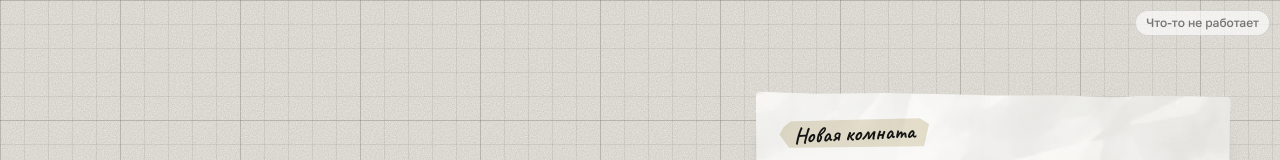
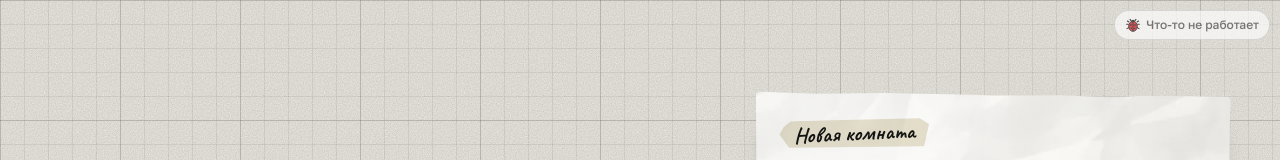
Before and after one commit to pomazkoff/tvoyak, a Next.js app: page / in a window 1280 px wide. Shown: the top 160 px of the page. Built offline with nearby package versions, Linux system fonts and the light colour scheme; a web font is replaced by a local one.

Commit message:
feat: иконка жука на кнопке багов, в игре 42px

```diff
--- a/src/app/globals.css
+++ b/src/app/globals.css
@@ -3090,6 +3090,9 @@ button {
   line-height: 1;
   opacity: 0.75;
   cursor: pointer;
+  display: inline-flex;
+  align-items: center;
+  gap: 5px;
 }
 .bug-fab:hover,
 .bug-fab:focus-visible {
@@ -3100,12 +3103,25 @@ button {
   right: auto;
   left: 8px;
   bottom: calc(8px + env(safe-area-inset-bottom));
-  width: 24px;
-  height: 24px;
+  width: 42px;
+  height: 42px;
   padding: 0;
-  font-size: 13px;
-  font-weight: 700;
-  opacity: 0.45;
+  justify-content: center;
+  background: #fff;
+  border: 2px solid #1d1d1d;
+  box-shadow:
+    0 0 0 2px rgba(255, 255, 255, 0.85),
+    0 2px 8px rgba(0, 0, 0, 0.35);
+  opacity: 0.92;
+}
+.bug-fab-mini .bug-icon {
+  width: 28px;
+  height: 28px;
+}
+.bug-icon {
+  width: 16px;
+  height: 16px;
+  flex: none;
 }
 .bug-backdrop {
   position: fixed;
--- a/src/components/feedback/bug-report.tsx
+++ b/src/components/feedback/bug-report.tsx
@@ -109,7 +109,8 @@ export function BugReport() {
         title="Что-то не работает"
         onClick={() => setOpen(true)}
       >
-        {inGame ? "?" : "Что-то не работает"}
+        <BugIcon />
+        {inGame ? null : <span>Что-то не работает</span>}
       </button>
       {open ? (
         <div className="bug-backdrop" role="presentation" onClick={close}>
@@ -186,3 +187,33 @@ export function BugReport() {
     </>
   );
 }
+
+function BugIcon() {
+  return (
+    <svg
+      className="bug-icon"
+      viewBox="0 0 24 24"
+      aria-hidden="true"
+      focusable="false"
+    >
+      <g fill="none" stroke="#1d1d1d" strokeWidth="1.6" strokeLinecap="round">
+        <path d="M9 5.5 7.5 3.5M15 5.5l1.5-2M5 11H2.5M21.5 11H19M5.5 16l-2.5 1.5M18.5 16l2.5 1.5M6 7.5 3.5 6M18 7.5 20.5 6" />
+      </g>
+      <circle cx="12" cy="7" r="3" fill="#1d1d1d" />
+      <ellipse
+        cx="12"
+        cy="14"
+        rx="6.5"
+        ry="7.5"
+        fill="#d7282f"
+        stroke="#1d1d1d"
+        strokeWidth="1.4"
+      />
+      <path d="M12 6.5v15" stroke="#1d1d1d" strokeWidth="1.4" />
+      <circle cx="9" cy="12" r="1.3" fill="#1d1d1d" />
+      <circle cx="15" cy="12" r="1.3" fill="#1d1d1d" />
+      <circle cx="9.5" cy="17" r="1.1" fill="#1d1d1d" />
+      <circle cx="14.5" cy="17" r="1.1" fill="#1d1d1d" />
+    </svg>
+  );
+}
```
